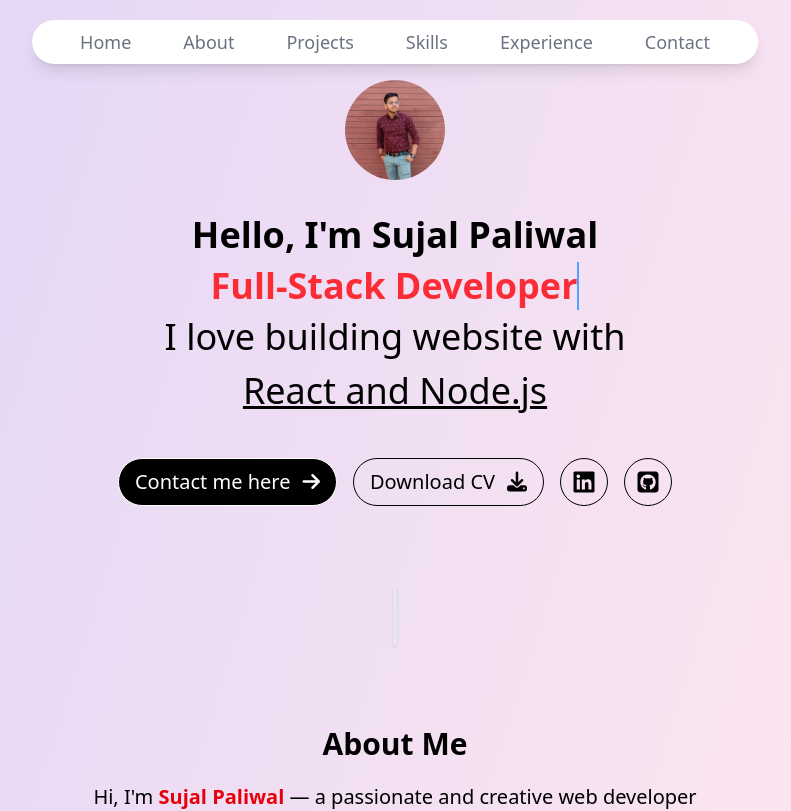
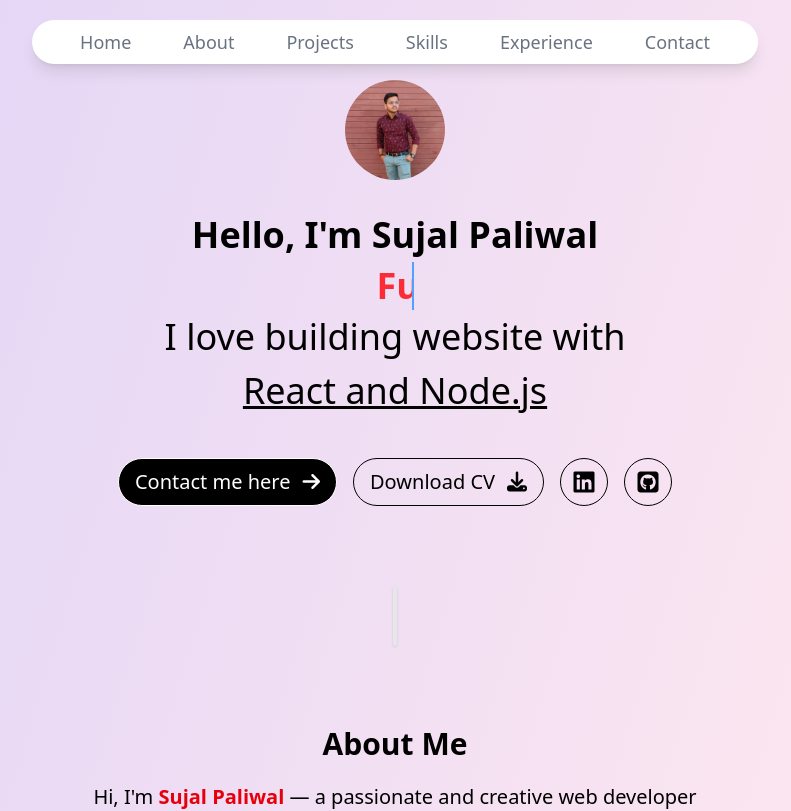
Before and after one commit to SUJALPALIWAL00/personal_portfolio_website, a React (Vite) app: page / in a window 1280 px wide. Shown: the top 811 px of the page, without its empty margins (245-1036 px from the left). Built offline with nearby package versions, Linux system fonts and the light colour scheme.

Commit message:
Update App.css

```diff
--- a/src/App.css
+++ b/src/App.css
@@ -41,3 +41,13 @@
 .read-the-docs {
   color: #888;
 } */
+ @layer utilities {
+    @keyframes typing {
+      from { width: 0 }
+      to { width: 18ch }
+    }}
+
+.animate-typing {
+      animation: typing 3s steps(20) infinite alternate;
+      width: 18ch;
+    }
```
